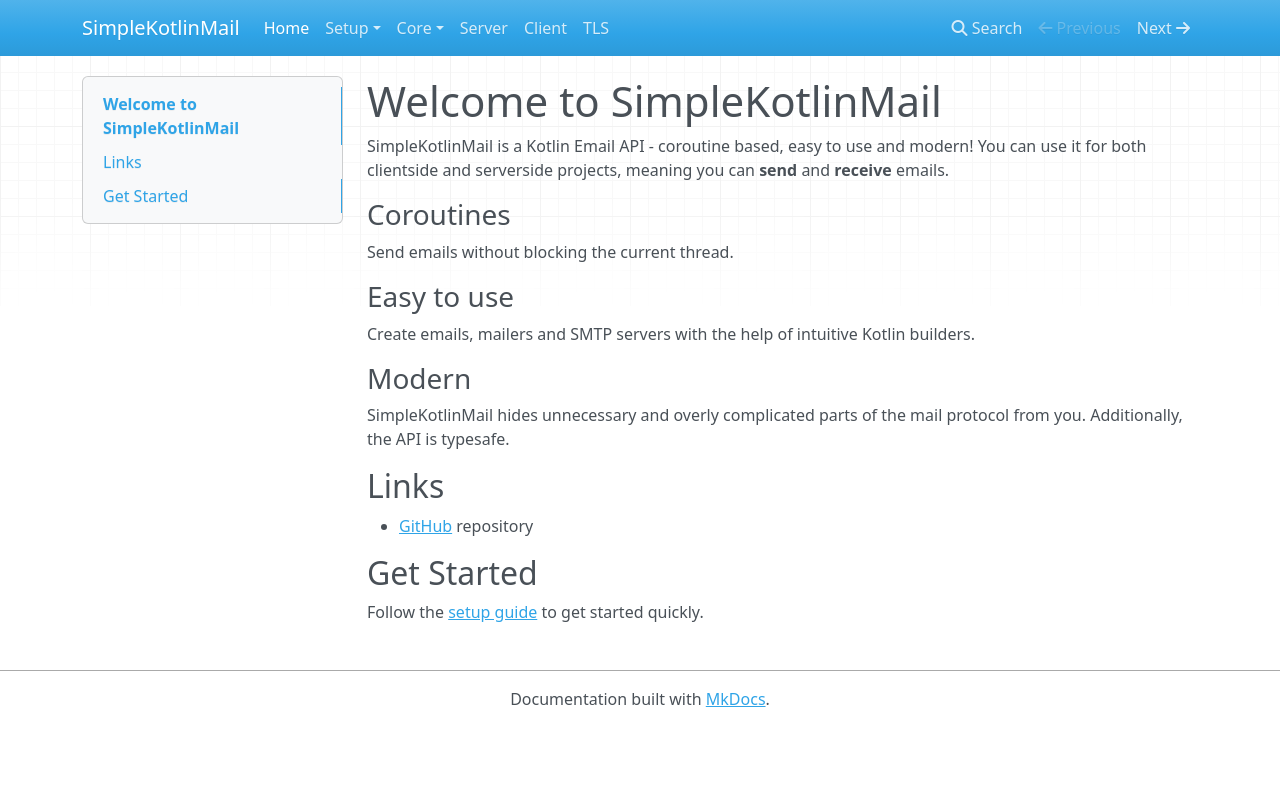
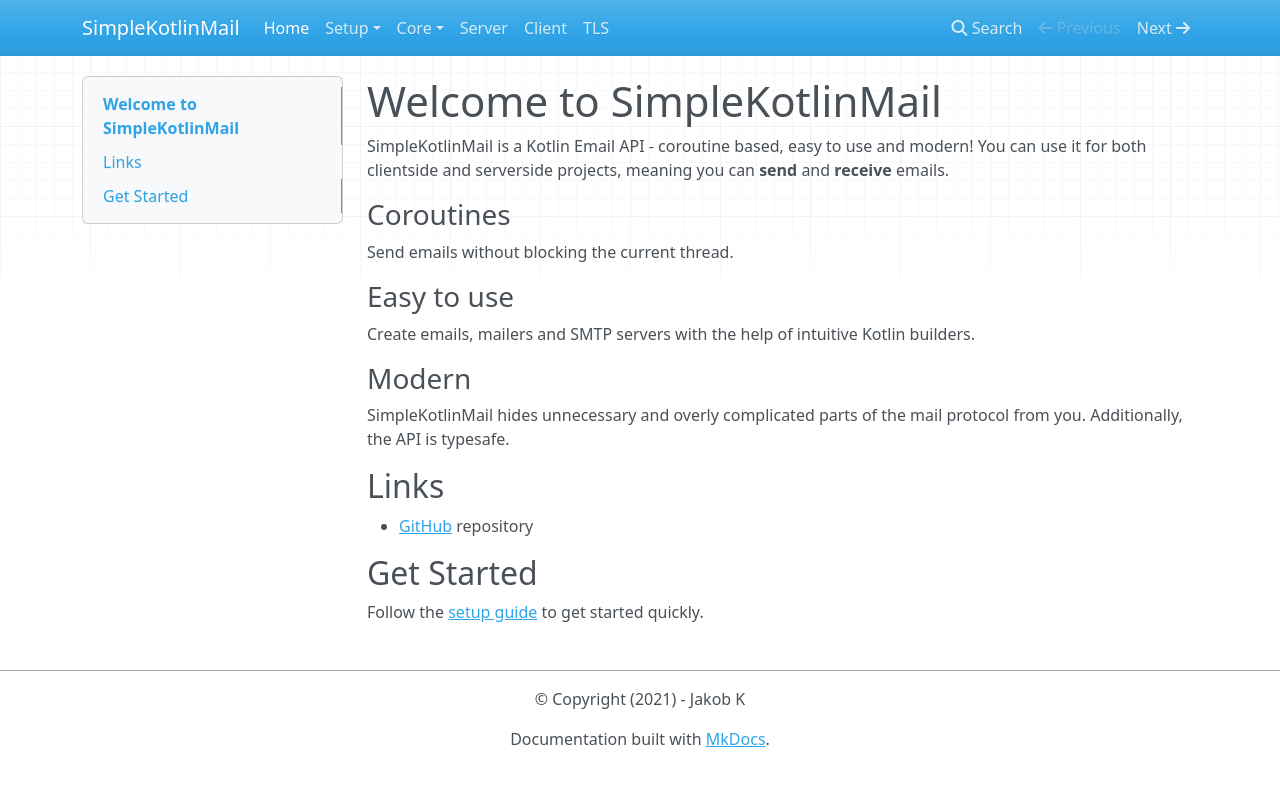
Before and after one commit to jakobkmar/SimpleKotlinMail, an MkDocs documentation site: the page built from guide/docs/index.md, in a window 1280 px wide. Shown: the top 786 px of the page. Built offline with MkDocs 1.6.1, drawn with Linux system fonts in a browser that asks for light colours; nearby versions of some CDN libraries; some of the changed lines change nothing that is shown.

Commit message:
Update mkdocs.yml

```diff
--- a/guide/mkdocs.yml
+++ b/guide/mkdocs.yml
@@ -1,4 +1,7 @@
 site_name: SimpleKotlinMail
+site_description: A simple, modern and coroutine based Kotlin Email API, supporting both clientside and serverside projects
+site_author: Jakob K
+copyright: © Copyright (2021) - Jakob K
 
 theme:
   name: mkdocs
```
